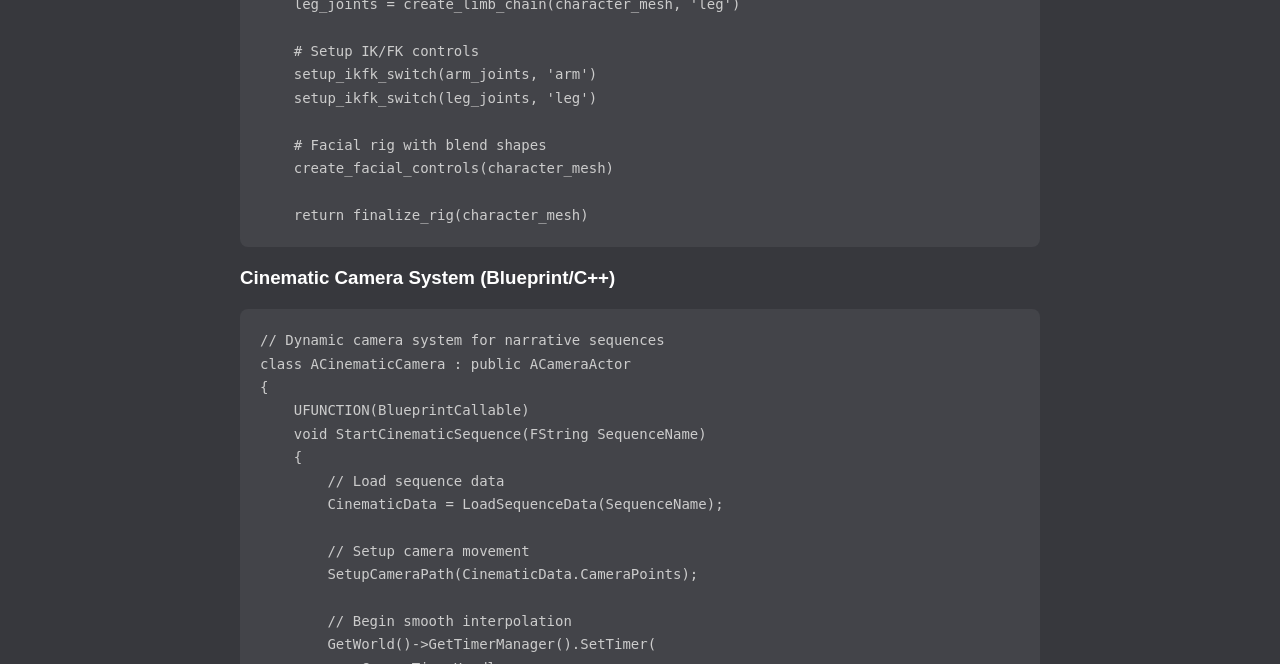
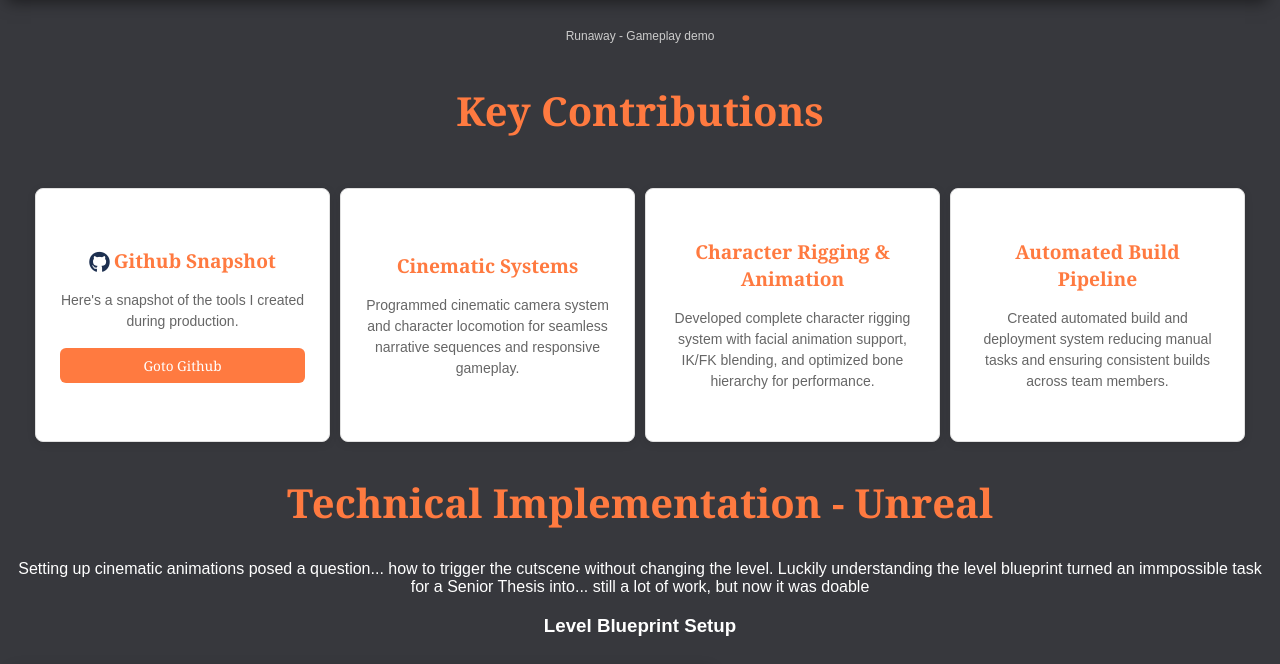
Before and after one commit to cjnowacek/php-website, a PHP site: page /pages-techart/runaway/ in a window 1280 px wide. Shown: the part 1331-1995 px from the top of the page. Run offline with PHP 8.4, Linux system fonts and the light colour scheme.

Commit message:
adding new resume versions and linking them to buttons on the devops and techart pages; half way done with the runaway page - added images showing the cinmatic blue printing process

```diff
--- a/devops.php
+++ b/devops.php
@@ -21,8 +21,8 @@ foreach ($devopsProjectIds as $projectId) {
 <div class="container" style="max-width: 1300px;">
     <h2>DevOps & Infrastructure</h2>
 
-    <div class="about-text">
-        <p>Specializing in building robust, scalable infrastructure and streamlined deployment pipelines for game development and technical art workflows. My DevOps expertise focuses on automating complex processes, ensuring reliable deployments, and creating efficient development environments.</p>
+    <div style="text-align: center; margin: 40px 0;">
+        <a href="/static/files/CJ-Nowacek-IT-Resume.pdf" class="competency-link" target="_blank" rel="noopener">Download Resume (PDF)</a>
     </div>
 
     <h2>Core Competencies</h2>
--- a/includes/config.php
+++ b/includes/config.php
@@ -10,7 +10,7 @@ $nav_items = [
     '/techart.php' => 'Techart',
     '/devops.php' => 'Devops',
     '/about.php' => 'About',
-    '/contact.php' => 'Contact'
+//    '/contact.php' => 'Contact'
 ];
 
 // Get current page for active nav highlighting
--- a/includes/project-cards/sintern.php
+++ b/includes/project-cards/sintern.php
@@ -3,7 +3,7 @@
 return [
     'id' => 'sintern',
     'title' => 'The Sintern',
-    'company' => 'Brickstone Studios',
+    'company' => 'Brimstone Studios',
     'category' => 'techart',
     'featured' => true,
     'order' => 2,
--- a/pages-techart/runaway/index.php
+++ b/pages-techart/runaway/index.php
@@ -16,45 +16,117 @@ include '../../includes/header.php';
         <p><strong>Senior Thesis | 2024 | Unreal Engine</strong></p>
         <p>Final BFA school project exploring narrative-driven gameplay and technical innovation. Runaway is a story-rich adventure game focusing on childhood trauma and the courage to face your past, developed as part of my senior thesis project.</p>
 
-        <p>Working as the sole technical artist on a small team, I was responsible for the entire technical pipeline - from character rigging and animation systems to asset optimization and deployment automation. The project challenged me to create efficient workflows that could support rapid iteration while maintaining high visual quality.</p>
+        <p>Working as the sole developer, I was responsible for every aspect of this project - from character rigging and animation systems to asset optimization and deployment automation. The project challenged me to create efficient workflows that could support rapid iteration while maintaining high visual quality.</p>
+    </div>
+
+    <!-- Embedded YouTube Video -->
+    <div class="demo-reel" style="margin: 40px 0;">
+        <div class="video-container">
+            <iframe title="Runaway | BFA Thesis | 2022-2023"
+                    src="https://www.youtube.com/embed/AJZ5Ny6kXLE"
+                    frameborder="0"
+                    allow="accelerometer; autoplay; clipboard-write; encrypted-media; gyroscope; picture-in-picture"
+                    allowfullscreen
+                    loading="lazy">
+            </iframe>
+        </div>
+        <p class="image-caption" style="text-align: center; margin-top: 10px;">
+            Runaway - Gameplay demo
+        </p>
     </div>
 
     <h2>Key Contributions</h2>
     <div class="grid competencies-grid">
+
         <div class="grid-item">
             <div class="project-info">
-                <h3>🎭 Character Rigging & Animation</h3>
+                <h3><i class="fa-brands fa-github" style="color:#1e3050; vertical-align: middle; margin-right: 4px; font-size:1.1em;"></i>Github Snapshot</h3>
+                <p class="project-description">Here's a snapshot of the tools I created during production.</p>
+                <a href="https://github.com/cjnowacek/maya-tools-lab/tree/89f7c5b4d28bb9b6fccbc0d72c9d9a6b53beae93" target="_blank" class="competency-link">Goto Github</a>
+            </div>
+        </div>
+
+        <div class="grid-item">
+            <div class="project-info">
+                <h3>Cinematic Systems</h3>
+                <p class="project-description">Programmed cinematic camera system and character locomotion for seamless narrative sequences and responsive gameplay.</p>
+            </div>
+        </div>
+
+        <div class="grid-item">
+            <div class="project-info">
+                <h3>Character Rigging & Animation</h3>
                 <p class="project-description">Developed complete character rigging system with facial animation support, IK/FK blending, and optimized bone hierarchy for performance.</p>
             </div>
         </div>
 
         <div class="grid-item">
             <div class="project-info">
-                <h3>🔧 Automated Build Pipeline</h3>
+                <h3>Automated Build Pipeline</h3>
                 <p class="project-description">Created automated build and deployment system reducing manual tasks and ensuring consistent builds across team members.</p>
             </div>
         </div>
 
-        <div class="grid-item">
-            <div class="project-info">
-                <h3>🎬 Cinematic Systems</h3>
-                <p class="project-description">Programmed cinematic camera system and character locomotion for seamless narrative sequences and responsive gameplay.</p>
-            </div>
+
+    </div>
+
+    <!-- Technical Inplementation START -->
+    <h2>Technical Implementation - Unreal</h2>
+
+    <p>Setting up cinematic animations posed a question... how to trigger the cutscene without changing the level. Luckily understanding the level blueprint turned an immpossible task for a Senior Thesis into... still a lot of work, but now it was doable</p>
+    <h3>Level Blueprint Setup</h3>
+
+    <!-- Main Level Blueprint Section -->
+    <div class="two-column-section two-column-reverse" style="grid-template-columns: 2fr 1.5fr;">
+        <div>
+            <img src="/static/img/pages/runaway/runaway-main-level-blueprint.webp"
+                alt="runaway-main-level-blueprint.webp"
+                class="column-image"
+                style="margin-bottom: 20px;">
         </div>
-
-        <div class="grid-item">
-            <div class="project-info">
-                <h3>📦 Asset Import Workflow</h3>
-                <p class="project-description">Streamlined asset import process with automatic texture optimization, LOD generation, and metadata preservation.</p>
-            </div>
+        <div>
+            <h3>Level Blueprint - Main</h3>
+            <p>This area is used to setup the main initalization of the game. Using sequence nodes, I was then able to set up the different varaibles for the game and cinematics to function correctly.</p>
+            <p>Starting out, I was going to have everything displayed in the main level blueprint area. However, that proved to be an issue with the amount of visual blueprinting that needed to be set up. So I broke it up into different sections...</p>
         </div>
     </div>
 
-    <h2>Technical Implementation</h2>
+    <!-- Cutscene References - Level Blueprint Section -->
+    <div class="two-column-section two-column-reverse" style="grid-template-columns: 2fr 1.5fr;">
+        <div>
+            <img src="/static/img/pages/runaway/runaway-cutscenes-references-level-blueprint.webp"
+                alt="runaway-cutscene-references-level-blueprint.webp"
+                class="column-image"
+                style="margin-bottom: 20px;">
+        </div>
+        <div>
+            <h3>Level Blueprint - Cutscene References</h3>
+            <p>In order for unreal to register cutscene playing in the level, the scene must be define and attached to varibles in the level editor. Each scene could then be trigger in the game with an event or a trigger volume.</p>
+        </div>
+    </div>
+
+    <!-- Cutscene Sequences - Level Blueprint Section -->
+    <div class="two-column-section two-column-reverse" style="grid-template-columns: 2fr 1.5fr;">
+        <div>
+            <img src="/static/img/pages/runaway/runaway-cutscenes-level-blueprint.webp"
+                alt="runaway-cutscene-references-level-blueprint.webp"
+                class="column-image"
+                style="margin-bottom: 20px;">
+        </div>
+        <div>
+            <h3>Level Blueprint - Cutscene Logic</h3>
+            <p>Handling that players state after cutscenes became an important feature to implement. As each cutscene was different and I wanted to direct the play after viewing the cutscene, I needed a way to make the player face the direction I wanted. That nesscitated a return to game handler; stuff like managing the lighting levels or cycling mesh visiblity.</p>
+        </div>
+    </div>
+
+
+    <!-- Technical Inplementation - Animation START -->
+    <h2>Technical Implementation - Unreal</h2>
+
     <div class="about-text" style="max-width: 800px; margin: 0 auto 40px auto; text-align: left;">
-        <h3>Character Rigging System (Python/Maya)</h3>
         <div style="background: var(--form-bg); padding: 20px; border-radius: 8px; margin: 20px 0;">
-            <pre style="color: var(--text-secondary); font-family: 'Courier New', monospace; font-size: 14px; line-height: 1.6; margin: 0;"><code># Automated character rig generation
+            <pre style="color: var(--text-secondary); font-family: 'Courier New', monospace; font-size: 14px; line-height: 1.6; margin: 0;">
+<code># Automated character rig generation
 def create_character_rig(character_mesh):
     """Generate complete character rig with IK/FK systems"""
 
@@ -70,52 +142,25 @@ def create_character_rig(character_mesh):
     # Facial rig with blend shapes
     create_facial_controls(character_mesh)
 
-    return finalize_rig(character_mesh)</code></pre>
+    return finalize_rig(character_mesh)
+</code>
+          </pre>
         </div>
-
-        <h3>Cinematic Camera System (Blueprint/C++)</h3>
-        <div style="background: var(--form-bg); padding: 20px; border-radius: 8px; margin: 20px 0;">
-            <pre style="color: var(--text-secondary); font-family: 'Courier New', monospace; font-size: 14px; line-height: 1.6; margin: 0;"><code>// Dynamic camera system for narrative sequences
-class ACinematicCamera : public ACameraActor
-{
-    UFUNCTION(BlueprintCallable)
-    void StartCinematicSequence(FString SequenceName)
-    {
-        // Load sequence data
-        CinematicData = LoadSequenceData(SequenceName);
-
-        // Setup camera movement
-        SetupCameraPath(CinematicData.CameraPoints);
-
-        // Begin smooth interpolation
-        GetWorld()->GetTimerManager().SetTimer(
-            CameraTimerHandle,
-            this,
-            &ACinematicCamera::UpdateCameraPosition,
-            0.016f,
-            true
-        );
-    }
-};</code></pre>
-        </div>
-    </div>
 
     <h2>Project Results</h2>
     <div class="about-text" style="max-width: 800px; margin: 0 auto 40px auto; text-align: left;">
         <ul>
-            <li><strong>Complete Character Pipeline:</strong> Delivered fully-rigged characters from Maya to Unreal Engine with animation retargeting</li>
-            <li><strong>Automated Workflows:</strong> Reduced manual asset processing time by 70% through Python automation</li>
+            <li><strong>Complete Character Pipeline:</strong> Delivered fully-rigged character from Maya to Unreal Engine with animation retargeting</li>
+            <li><strong>Automated Workflows:</strong> Reduced manual asset processing time by 75% through Python automation</li>
             <li><strong>Seamless Cinematics:</strong> Integrated narrative sequences with gameplay using custom camera systems</li>
-            <li><strong>Optimized Performance:</strong> Maintained 60+ FPS on target hardware through LOD systems and texture streaming</li>
-            <li><strong>Rapid Iteration:</strong> Enabled daily builds and quick content updates for team feedback</li>
         </ul>
 
         <h3>Technology Stack</h3>
-        <p><strong>Tools & Technologies:</strong> Unreal Engine 4, Maya, Blender, Python, Blueprint Visual Scripting, Perforce, Jenkins</p>
+        <p><strong>Tools & Technologies:</strong> Unreal Engine 5, Maya, Blender, Python, MEL, Blueprint Visual Scripting</p>
 
         <h3>Team & Duration</h3>
-        <p><strong>Role:</strong> Technical Artist<br>
-        <strong>Team Size:</strong> 4 developers<br>
+        <p><strong>Role:</strong> 3D Generalist<br>
+        <strong>Team Size:</strong> 1 developers<br>
         <strong>Duration:</strong> 8 months (academic year)<br>
         <strong>Platform:</strong> PC</p>
     </div>
@@ -124,42 +169,31 @@ class ACinematicCamera : public ACameraActor
     <div class="grid competencies-grid">
         <div class="grid-item">
             <div class="project-info">
-                <h3>⏰ Time Constraints</h3>
-                <p class="project-description">Academic deadlines required efficient planning and prioritization. Focused on core features first, then polish.</p>
+                <h3><i class="fa-solid fa-clock" style="color:red; vertical-align: middle; margin-right: 4px; font-size:1.1em;"></i>Time Constraints</h3>
+                <p class="project-description">Academic deadlines required efficient planning and prioritization. Focused on core features first, then polish as much as possible.</p>
             </div>
         </div>
 
         <div class="grid-item">
             <div class="project-info">
-                <h3>👥 Small Team</h3>
-                <p class="project-description">Wore multiple hats as technical artist, pipeline engineer, and build master. Created clear documentation for handoffs.</p>
-            </div>
-        </div>
-
-        <div class="grid-item">
-            <div class="project-info">
-                <h3>🎯 Scope Management</h3>
+                <h3><i class="fa-solid fa-bullseye" style="color:green; vertical-align: middle; margin-right: 4px; font-size:1.1em;"></i>Scope Management</h3>
                 <p class="project-description">Balanced ambitious narrative goals with technical constraints. Developed modular systems for flexible content creation.</p>
             </div>
         </div>
 
         <div class="grid-item">
             <div class="project-info">
-                <h3>🔧 Tool Development</h3>
-                <p class="project-description">Built custom tools for team workflow while learning new technologies. Iterative approach with frequent team feedback.</p>
+                <h3><i class="fa-solid fa-screwdriver-wrench" style="color:grey; vertical-align: middle; margin-right: 4px; font-size:1.1em;"></i>Tool Development</h3>
+                <p class="project-description">Built custom tools for my workflow while learning new technologies.</p>
             </div>
         </div>
     </div>
 
     <h2>Lessons Learned</h2>
     <div class="about-text" style="max-width: 800px; margin: 0 auto 40px auto; text-align: left;">
-        <p><strong>Pipeline First:</strong> Investing time early in pipeline development paid dividends throughout production. Automated systems allowed the team to focus on creative work instead of technical bottlenecks.</p>
+        <p><strong>Pipeline First:</strong> Investing time early in pipeline development and scripts paid dividends throughout production. Automated systems allowed me to focus on creative work instead of technical bottlenecks. It made a world a different during crunch time.</p>
 
-        <p><strong>Communication is Key:</strong> Regular check-ins and clear documentation were essential for team coordination. Technical systems need to be artist-friendly and well-documented.</p>
-
-        <p><strong>Iterative Development:</strong> Small, frequent iterations were more effective than large milestone deliveries. This approach allowed for course corrections and improved team morale.</p>
-
-        <p><strong>Performance Considerations:</strong> Optimization from the start, not as an afterthought. Building performance considerations into the pipeline saved significant time later.</p>
+        <p><strong>Iterative Development:</strong> Small, frequent iterations were more effective than large milestone deliveries. This approach allowed for course corrections and less headaches. Yet another reason why pipeline scripting early on was so important.</p>
     </div>
 
     <!-- Navigation -->
--- a/static/css/grid.css
+++ b/static/css/grid.css
@@ -43,7 +43,7 @@
     opacity: 1;
 }
 
-/* Project info styles */
+/* Project info styles START */
 .project-info {
     text-align: left;
     padding: 10px;
@@ -71,6 +71,7 @@
     font-size: 12px;
     margin-top: 5px;
 }
+/* Project info styles END */
 
 /* Category navigation */
 .project-categories {
--- a/techart.php
+++ b/techart.php
@@ -46,8 +46,8 @@ foreach ($techartProjectIds as $projectId) {
 
     <h2>Techart</h2>
 
-    <div class="about-text">
-        <p>Specializing in building character rigging solutions for game development and technical art workflows. I've spent a considerable ammount of time automating complex processes, and creating high polish game assets.</p>
+    <div style="text-align: center; margin: 40px 0;">
+        <a href="/static/files/CJ-Nowacek-TechArt-Resume.pdf" class="competency-link" target="_blank" rel="noopener">Download Resume (PDF)</a>
     </div>
 
    <?php include 'includes/demo_reel.php'; ?>
```
Also changed, not shown: pages-techart/sintern/index.php (+57 -46 lines), 4 other files.
